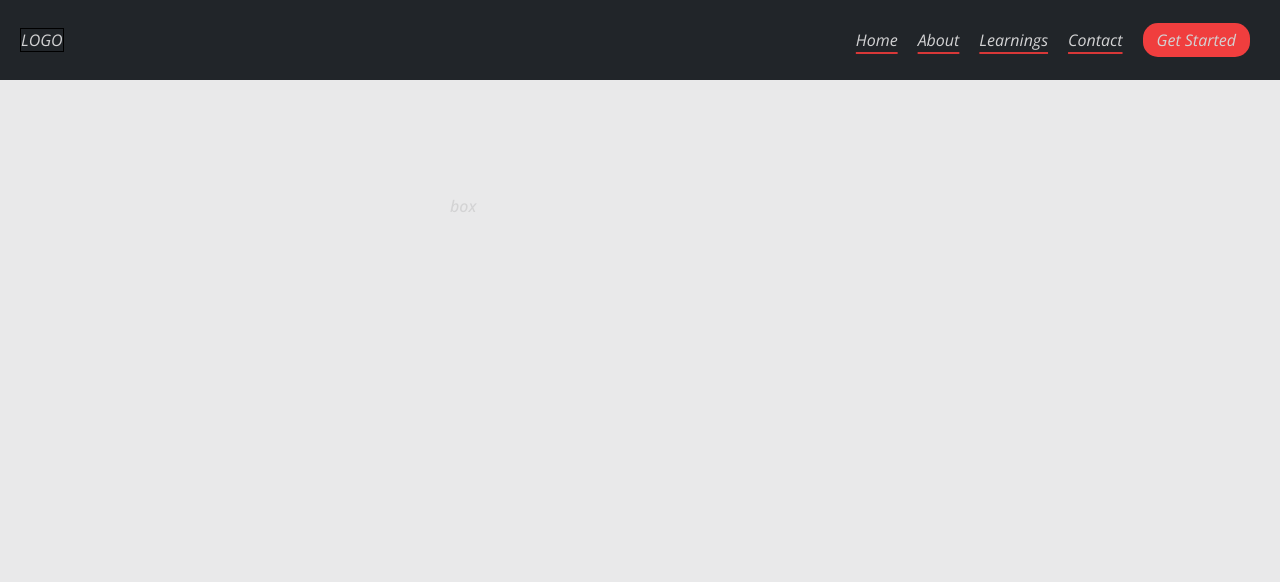
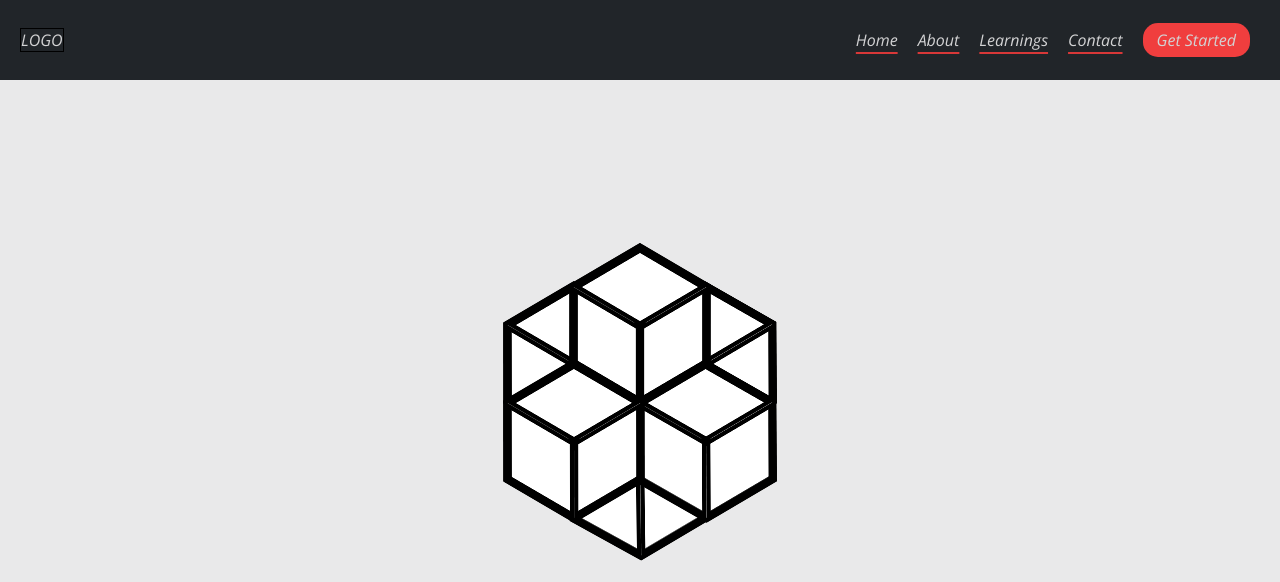
Before and after one commit to bishal0112/cubethon, a plain HTML site: page client/src/index.html in a window 1280 px wide. Shown: the top 582 px of the page. Drawn offline with nearby package versions, Linux system fonts and the light colour scheme.

Commit message:
added a animated cube

```diff
--- /dev/null
+++ b/client/src/css/cubeAnimation.css
@@ -0,0 +1,176 @@
+*:after,
+*::before {
+	-webkit-box-sizing: border-box;
+	-moz-box-sizing: border-box;
+	box-sizing: border-box;
+}
+/*------------- Vars ---------------*/
+/*--------------- Scene ---------------*/
+.scene {
+	width: 200px;
+	height: 250px;
+	position: absolute;
+	top: 50%;
+	left: 50%;
+	transform: translate(-50%, -50%);
+}
+/*--------------- Cube ---------------*/
+.cube {
+	width: 100px;
+	height: 100px;
+	position: absolute;
+	z-index: 2;
+	transform: rotateX(-36deg) rotateY(45deg);
+	transform-style: preserve-3d;
+}
+.cube_count_1 {
+	z-index: 2;
+	left: 50px;
+	animation: cube 2s 1s ease infinite;
+}
+.cube_count_1 .cube__face {
+	animation-delay: 1s;
+}
+.cube_count_2 {
+	z-index: 1;
+	top: 38px;
+	left: -16px;
+	animation: cube 2s 1.1s ease infinite;
+}
+.cube_count_2 .cube__face {
+	animation-delay: 1.1s;
+}
+.cube_count_3 {
+	z-index: 1;
+	top: 38px;
+	left: 116px;
+	animation: cube 2s 1.2s ease infinite;
+}
+.cube_count_3 .cube__face {
+	animation-delay: 1.2s;
+}
+.cube_count_4 {
+	z-index: 2;
+	top: 116px;
+	left: -16px;
+	animation: cube 2s 1.1s ease infinite;
+}
+.cube_count_4 .cube__face {
+	animation-delay: 1.1s;
+}
+.cube_count_5 {
+	z-index: 1;
+	top: 116px;
+	left: 116px;
+	animation: cube 2s 1.2s ease infinite;
+}
+.cube_count_5 .cube__face {
+	animation-delay: 1.2s;
+}
+.cube_count_6 {
+	z-index: 0;
+	top: 154px;
+	left: 50px;
+	animation: cube 2s 1.3s ease infinite;
+}
+.cube_count_6 .cube__face {
+	animation-delay: 1.3s;
+}
+.cube__face {
+	width: 100px;
+	height: 100px;
+	position: absolute;
+	background: #fff;
+	border: 6px solid black;
+}
+.cube__face--front {
+	box-shadow: inset -6px -6px 0 0 black;
+	animation: cube-face-front 2s ease infinite;
+}
+.cube__face--right {
+	animation: cube-face-right 2s ease infinite;
+}
+.cube__face--back {
+	animation: cube-face-back 2s ease infinite;
+}
+.cube__face--left {
+	box-shadow: inset 6px -6px 0 0 black;
+	animation: cube-face-left 2s ease infinite;
+}
+.cube__face--top {
+	box-shadow: inset -6px 6px 0 0 black;
+	animation: cube-face-top 2s ease infinite;
+}
+.cube__face--front {
+	transform: rotateY(0deg) translateZ(50px);
+}
+.cube__face--right {
+	transform: rotateY(90deg) translateZ(50px);
+}
+.cube__face--back {
+	transform: rotateY(180deg) translateZ(50px);
+}
+.cube__face--left {
+	transform: rotateY(-90deg) translateZ(50px);
+}
+.cube__face--top {
+	transform: rotateX(90deg) translateZ(50px);
+}
+.cube__face--bottom {
+	transform: rotateX(-90deg) translateZ(50px);
+}
+/*--------------- Animation ---------------*/
+@keyframes cube {
+	0% {
+		transform: rotateX(-36deg) rotateY(45deg) rotateZ(0);
+	}
+	100% {
+		transform: rotateX(-126deg) rotateY(0deg) rotateZ(-45deg);
+	}
+}
+@keyframes cube-face-front {
+	0% {
+		box-shadow: inset -6px -6px 0 0 black;
+	}
+	100% {
+		box-shadow: inset 0 0 0 0 black;
+	}
+}
+@keyframes cube-face-right {
+	0% {
+		box-shadow: inset 0 0 0 0 black;
+	}
+	50% {
+		box-shadow: inset 0 0 0 0 black;
+	}
+	100% {
+		box-shadow: inset 6px -6px 0 0 black;
+	}
+}
+@keyframes cube-face-back {
+	0% {
+		box-shadow: inset 0 0 0 0 black;
+	}
+	100% {
+		box-shadow: inset -6px -6px 0 0 black;
+	}
+}
+@keyframes cube-face-left {
+	0% {
+		box-shadow: inset 6px -6px 0 0 black;
+	}
+	100% {
+		box-shadow: inset 0 0 0 0 black;
+	}
+}
+@keyframes cube-face-top {
+	0% {
+		box-shadow: inset -6px 6px 0 0 black;
+	}
+	50% {
+		box-shadow: inset 0 0 0 0 black;
+	}
+	100% {
+		box-shadow: inset 6px -6px 0 0 black;
+	}
+}
--- a/client/src/index.html
+++ b/client/src/index.html
@@ -1,16 +1,17 @@
 <!DOCTYPE html>
 <html lang="en">
 	<head>
-    <meta charset="UTF-8">
-    <meta http-equiv="X-UA-Compatible" content="IE=edge">
-    <meta name="viewport" content="width=device-width, initial-scale=1.0">
+		<meta charset="UTF-8" />
+		<meta http-equiv="X-UA-Compatible" content="IE=edge" />
+		<meta name="viewport" content="width=device-width, initial-scale=1.0" />
 		<!-- Font Styles Start Here-->
 		<style>
-        @import url('https://fonts.googleapis.com/css2?family=Open+Sans:ital,wght@1,300;1,500&display=swap');
+			@import url("https://fonts.googleapis.com/css2?family=Open+Sans:ital,wght@1,300;1,500&display=swap");
 		</style>
 		<!-- Font Styles Ends Here -->
-    <link rel="stylesheet" href="css/style.css">
-    <link rel="stylesheet" href="css/contact.css">
+		<link rel="stylesheet" href="css/cubeAnimation.css" />
+		<link rel="stylesheet" href="css/style.css" />
+		<link rel="stylesheet" href="css/contact.css" />
 		<title>Cubethon</title>
 	</head>
 	<body>
@@ -19,10 +20,10 @@
 			<div class="nav-bar--left">LOGO</div>
 			<div class="nav-bar--right">
 				<ul>
-                <li><a href="#nav-bar">Home</a> </li>
-                <li><a href="#about">About</a> </li>
-                <li><a href="pages/learning.html">Learnings</a> </li>
-                <li><a href="#contact">Contact</a> </li>
+					<li><a href="#nav-bar">Home</a></li>
+					<li><a href="#about">About</a></li>
+					<li><a href="pages/learning.html">Learnings</a></li>
+					<li><a href="#contact">Contact</a></li>
 					<li><a href="pages/signup.html" id="start-btn">Get Started</a></li>
 				</ul>
 			</div>
@@ -32,10 +33,65 @@
 		<main id="main">
 			<div class="main-container">
 				<div class="main-display">
-                box
+					<div class="scene">
+						<div class="cube cube_count_1">
+							<div class="cube__face cube__face--front"></div>
+							<div class="cube__face cube__face--back"></div>
+							<div class="cube__face cube__face--right"></div>
+							<div class="cube__face cube__face--left"></div>
+							<div class="cube__face cube__face--top"></div>
+							<div class="cube__face cube__face--bottom"></div>
 						</div>
-            <p id="tag-line">Get Started in your journey of cubing by subscrbing here.</p>
-            <button id="subscribe-btn"><a href="../src/pages/signup.html" id="start-btn" target="_blank">Subscribe</a></button>
+						<div class="cube cube_count_2">
+							<div class="cube__face cube__face--front"></div>
+							<div class="cube__face cube__face--back"></div>
+							<div class="cube__face cube__face--right"></div>
+							<div class="cube__face cube__face--left"></div>
+							<div class="cube__face cube__face--top"></div>
+							<div class="cube__face cube__face--bottom"></div>
+						</div>
+						<div class="cube cube_count_3">
+							<div class="cube__face cube__face--front"></div>
+							<div class="cube__face cube__face--back"></div>
+							<div class="cube__face cube__face--right"></div>
+							<div class="cube__face cube__face--left"></div>
+							<div class="cube__face cube__face--top"></div>
+							<div class="cube__face cube__face--bottom"></div>
+						</div>
+						<div class="cube cube_count_4">
+							<div class="cube__face cube__face--front"></div>
+							<div class="cube__face cube__face--back"></div>
+							<div class="cube__face cube__face--right"></div>
+							<div class="cube__face cube__face--left"></div>
+							<div class="cube__face cube__face--top"></div>
+							<div class="cube__face cube__face--bottom"></div>
+						</div>
+						<div class="cube cube_count_5">
+							<div class="cube__face cube__face--front"></div>
+							<div class="cube__face cube__face--back"></div>
+							<div class="cube__face cube__face--right"></div>
+							<div class="cube__face cube__face--left"></div>
+							<div class="cube__face cube__face--top"></div>
+							<div class="cube__face cube__face--bottom"></div>
+						</div>
+						<div class="cube cube_count_6">
+							<div class="cube__face cube__face--front"></div>
+							<div class="cube__face cube__face--back"></div>
+							<div class="cube__face cube__face--right"></div>
+							<div class="cube__face cube__face--left"></div>
+							<div class="cube__face cube__face--top"></div>
+							<div class="cube__face cube__face--bottom"></div>
+						</div>
+					</div>
+				</div>
+				<p id="tag-line">
+					Get Started in your journey of cubing by subscrbing here.
+				</p>
+				<button id="subscribe-btn">
+					<a href="../src/pages/signup.html" id="start-btn" target="_blank"
+						>Subscribe</a
+					>
+				</button>
 			</div>
 		</main>
 		<!-- Main Ends here -->
@@ -44,7 +100,13 @@
 		<section id="about">
 			<div class="about-container">
 				<h1 class="about-h">About Us</h1>
-            <p id="about-text">Today, the Rubik’s Cube is revered as one of the most beloved toys of all time. Each year millions of Cubes are sold, solved, and shared among friends, families, and puzzle seekers alike. Join cubethon community and become a part of history! Here you can go from a complete beginner to becoming a professional...</p>
+				<p id="about-text">
+					Today, the Rubik’s Cube is revered as one of the most beloved toys of
+					all time. Each year millions of Cubes are sold, solved, and shared
+					among friends, families, and puzzle seekers alike. Join cubethon
+					community and become a part of history! Here you can go from a
+					complete beginner to becoming a professional...
+				</p>
 			</div>
 		</section>
 		<!-- About Section Ends Here -->
@@ -56,16 +118,34 @@
 				<form id="contact-form">
 					<div class="left-right">
 						<div class="contact-form-left">
-                        <input class="input-styling" type="text" id="userName" placeholder="User Name" required>
-                        <input class="input-styling" type="email" id="email" placeholder="Email" required>
-                        <input class="input-styling" type="text" id="mobile" placeholder="Mobile" required>
+							<input
+								class="input-styling"
+								type="text"
+								id="userName"
+								placeholder="User Name"
+								required
+							/>
+							<input
+								class="input-styling"
+								type="email"
+								id="email"
+								placeholder="Email"
+								required
+							/>
+							<input
+								class="input-styling"
+								type="text"
+								id="mobile"
+								placeholder="Mobile"
+								required
+							/>
 						</div>
 						<div class="contact-form-right">
 							<h4>Type Your Message Here...</h4>
 							<textarea required></textarea>
 						</div>
 					</div>
-                <input type="submit" value="Send" id="form-button">
+					<input type="submit" value="Send" id="form-button" />
 				</form>
 			</div>
 		</section>
```
Lines whose indentation alone changed are shown as unchanged.
